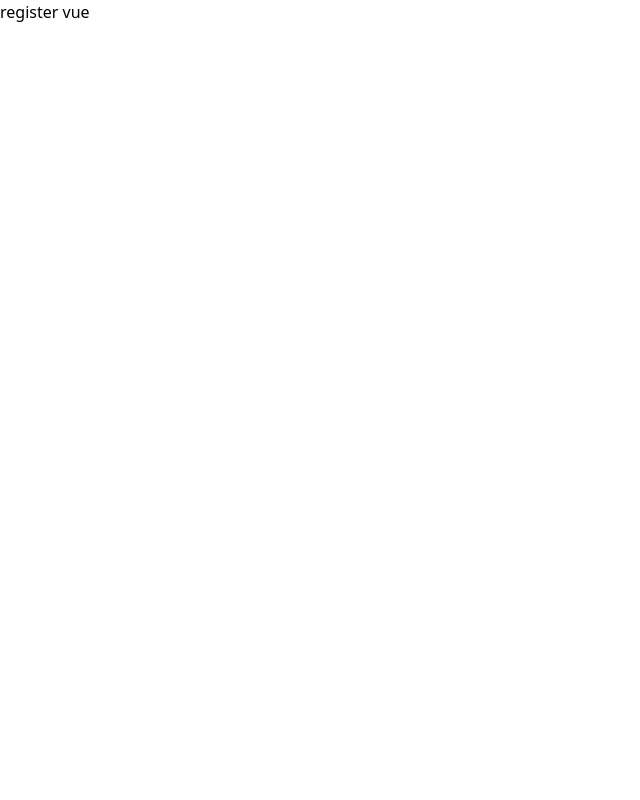
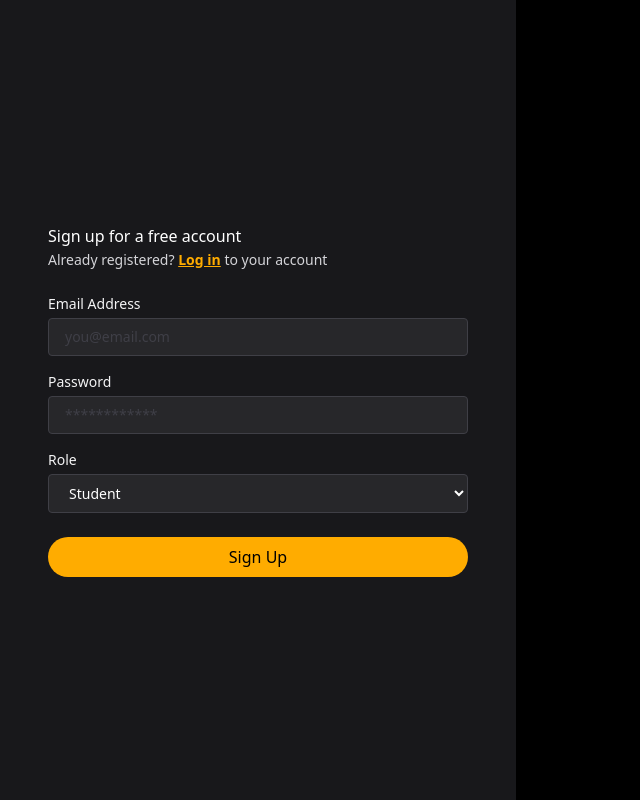
Before and after one commit to Cls154/Grading-Application, a Nuxt app: page /register in a window 1280 px wide. Shown: the whole page, without its empty margins (0-640 px from the left). Built offline with nearby package versions, Linux system fonts and the light colour scheme.

Commit message:
register layout created
skeleton of the register page made.
HTML and CSS only

```diff
--- a/pages/register.vue
+++ b/pages/register.vue
@@ -1,3 +1,41 @@
 <template>
-  <h1>register vue</h1>
+  <div class="flex bg-black h-screen">
+
+      <div class="bg-zinc-900 w-[516px] p-12 flex flex-col justify-center">
+        <h1 class="text-white">Sign up for a free account</h1>
+        <p class="text-zinc-300 text-sm mt-0.5">
+          Already registered?
+          <nuxt-link to="/login" class="text-[#FFAC00] font-bold underline">Log in</nuxt-link>
+          to your account
+        </p>
+
+
+        <form>
+          <div class="mt-6">
+            <label class="text-[#F4F4F5] block text-sm mb-1">Email Address</label>
+            <input type="email" placeholder="you@email.com" class="bg-[#27272A] w-full px-4 py-2 rounded border border-[#3F3F46] text-white placeholder:text-zinc-700 text-sm"/>
+          </div>
+          <div class="mt-4">
+            <label class="text-[#F4F4F5] block text-sm mb-1">Password</label>
+            <input type="password" placeholder="************" class="bg-[#27272A] w-full px-4 py-2 rounded border border-[#3F3F46] text-white placeholder:text-zinc-700 text-sm"/>
+          </div>
+          <div class="mt-4">
+            <label class="text-[#F4F4F5] block text-sm mb-1">Role</label>
+            <select class="bg-[#27272A] w-full px-4 py-2 rounded border border-[#3F3F46] text-white text-sm">
+              <option value="student">Student</option>
+              <option value="educator">Educator</option>
+            </select>
+          </div>
+          <div>
+            <button class="w-full bg-[#FFAC00] mt-6 py-2 rounded-full">
+              Sign Up
+            </button>
+          </div>
+        </form>
+      </div>
+  </div>
 </template>
+
+<script setup>
+
+</script>
```
